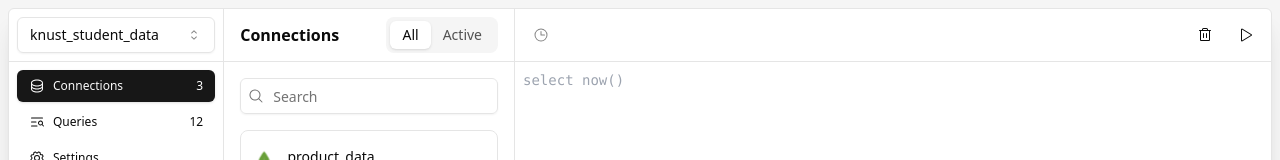
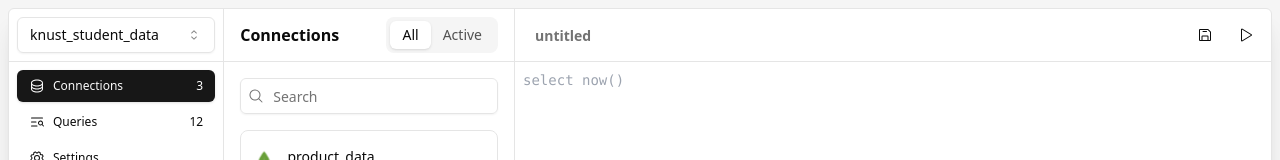
Before and after one commit to jdboachie/misty-snow, a Next.js app: page /v2 in a window 1280 px wide. Shown: the top 160 px of the page. Built offline with nearby package versions, Linux system fonts and the light colour scheme.

Commit message:
edit querytool ui

```diff
--- a/components/tools/querytool.tsx
+++ b/components/tools/querytool.tsx
@@ -8,13 +8,12 @@ import { Tooltip, TooltipContent, TooltipTrigger } from "@/components/ui/tooltip
 import {
   Trash as TrashIcon,
   Play as PlayIcon,
-  Clock as ClockIcon,
   Share as ShareIcon,
 } from '@phosphor-icons/react';
 // import { LoadingIcon } from '@/components/icons';
 import { toast } from 'sonner';
 import Papa from 'papaparse';
-import { FileCsv, FileSql, Folder, MicrosoftExcelLogo } from '@phosphor-icons/react';
+import { FileCsv, FileSql, FloppyDisk as FloppyDiskIcon, Folder, MicrosoftExcelLogo } from '@phosphor-icons/react';
 import {
   DropdownMenu,
   DropdownMenuContent,
@@ -22,6 +21,7 @@ import {
   DropdownMenuTrigger,
 } from "@/components/ui/dropdown-menu"
 import { Separator } from '../ui/separator';
+import { Input } from '../ui/input';
 
 
 
@@ -87,10 +87,8 @@ const QueryTool = () => {
           <ResizablePanel defaultSize={50} minSize={20} className='size-full '>
             <form onSubmit={handleSubmit} className='flex flex-col size-full'>
               <div className="flex justify-between gap-2 p-1 border-b">
-                <div className="flex gap-2 p-1">
-                  <Button disabled size={'icon'} variant={'ghost'}>
-                    <ClockIcon className='size-4' />
-                  </Button>
+                <div className="grid grid-flow-col gap-2 p-1">
+                  <Input placeholder='untitled' type='text' className='shadow-none border-none font-semibold' />
                 </div>
                 <div className="flex gap-1 p-1">
                   <Tooltip>
@@ -106,11 +104,11 @@ const QueryTool = () => {
                         }}
                         variant={'ghost'}
                       >
-                        <TrashIcon className='size-4' />
+                        <FloppyDiskIcon className='size-4' />
                       </Button>
                     </TooltipTrigger>
                     <TooltipContent>
-                      <p>Reset</p>
+                      <p>Save</p>
                     </TooltipContent>
                   </Tooltip>
                   <Tooltip>
@@ -179,11 +177,11 @@ const QueryTool = () => {
                 <DropdownMenuContent>
                   <DropdownMenuItem onClick={handleExportCSV}>
                     <FileCsv className='size-4 mr-2'/>
-                    <p className='text-xs'>Export to CSV file</p>
+                    <p className='text-xs'>Export to CSV</p>
                   </DropdownMenuItem>
                   <DropdownMenuItem>
                     <MicrosoftExcelLogo className='size-4 mr-2' />
-                    <p className="text-xs">Export to Microsoft Excel file</p>
+                    <p className="text-xs">Export to Microsoft Excel</p>
                   </DropdownMenuItem>
                 </DropdownMenuContent>
               </DropdownMenu>
```
